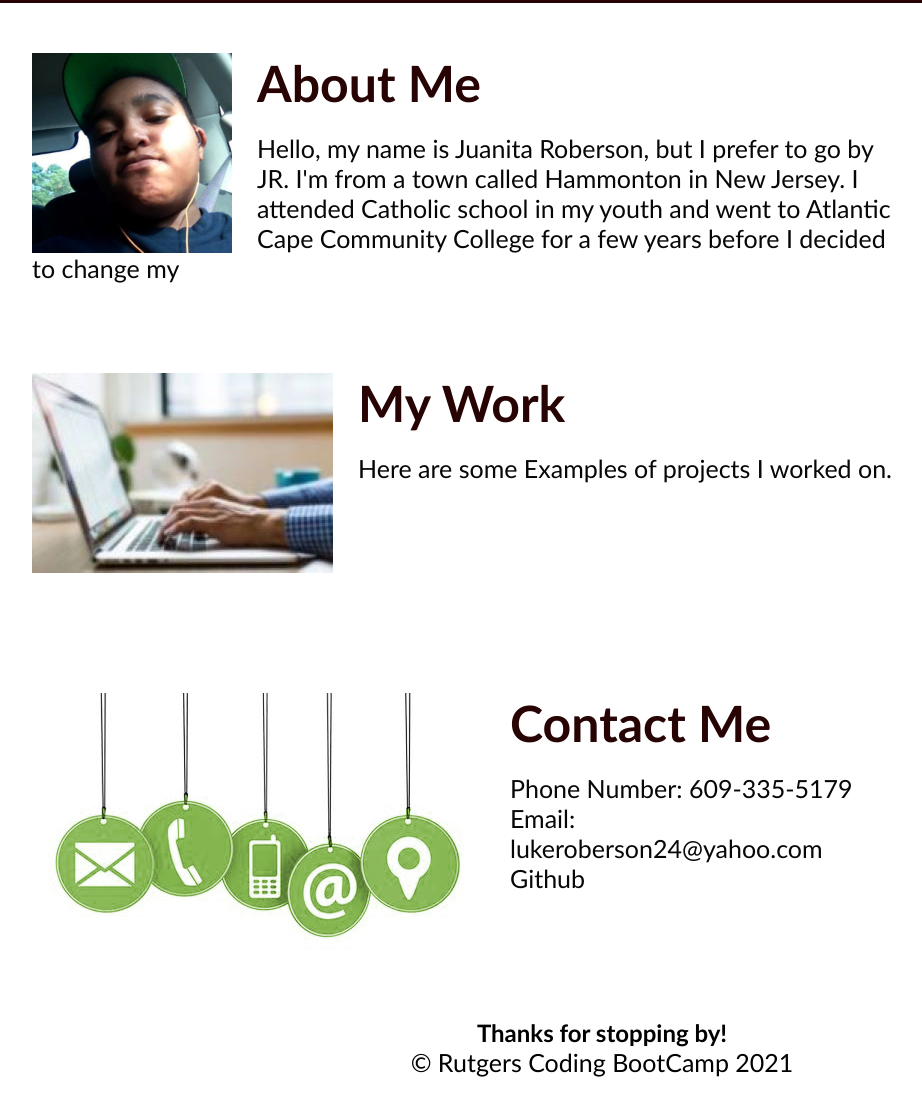
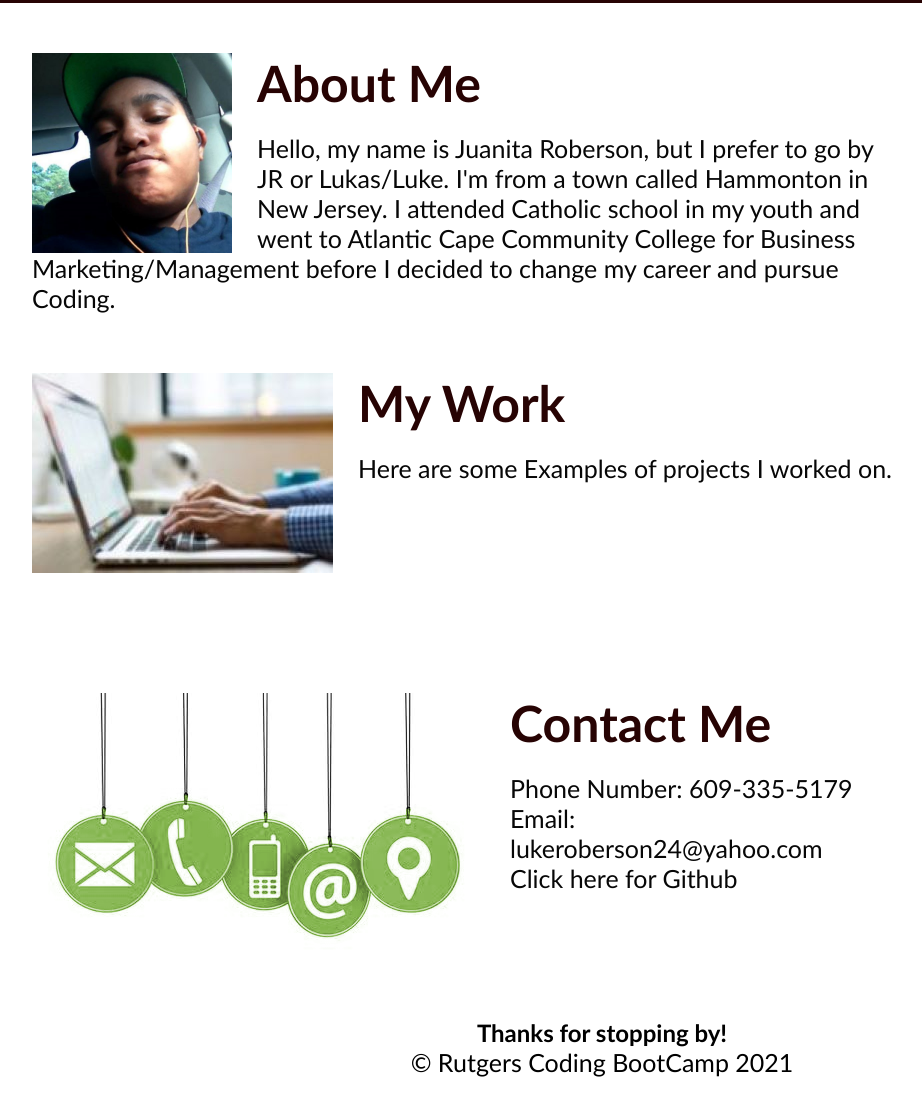
Before and after one commit to TheLokiSZN/Portfoliov1, a plain HTML site: page index.html in a window 1280 px wide. Shown: the part 94-1201 px from the top of the page, without its empty margins (38-960 px from the left). Drawn offline with Linux system fonts and the light colour scheme.

Commit message:
updated bio

```diff
--- a/index.html
+++ b/index.html
@@ -26,7 +26,7 @@
             <img src="./assets/css/images/me.jpg" class="float-left" alt="search engine optimization photo" />
             <h2>About Me</h2>
             <p>
-                Hello, my name is Juanita Roberson, but I prefer to go by JR. I'm from a town called Hammonton in New Jersey. I attended Catholic school in my youth and went to Atlantic Cape Community College for a few years before I decided to change my
+                Hello, my name is Juanita Roberson, but I prefer to go by JR or Lukas/Luke. I'm from a town called Hammonton in New Jersey. I attended Catholic school in my youth and went to Atlantic Cape Community College for Business Marketing/Management before I decided to change my career and pursue Coding.
             </p>
         </div>
         <div id="My-Work" class="My-Work">
@@ -43,7 +43,7 @@
                 <ul>
                     <li>Phone Number: 609-335-5179</li>
                     <li>Email: lukeroberson24@yahoo.com</li>
-                    <li><a href="https://github.com/TheLokiSZN">Github</a></li>
+                    <li><a href="https://github.com/TheLokiSZN">Click here for Github</a></li>
                 </ul>
             </nav>
         </div>
```
